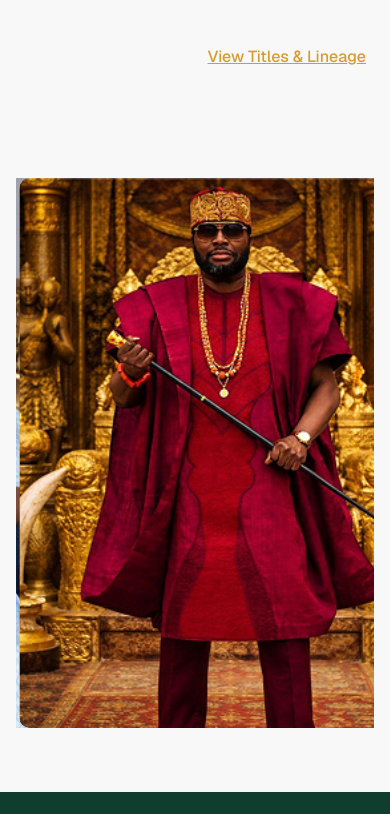
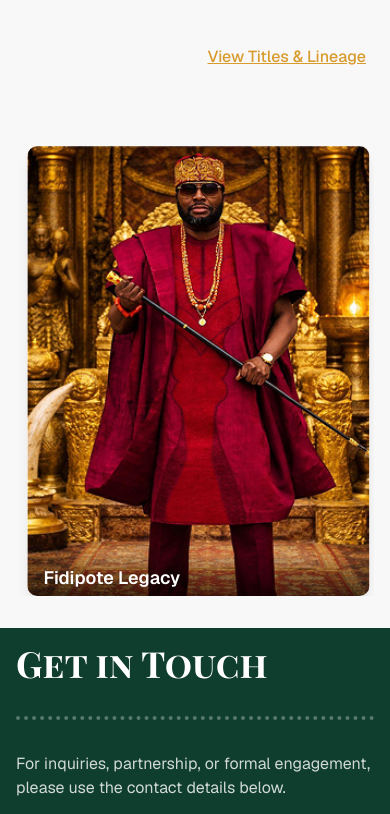
Before and after one commit to Guns-akimbo/Prince-Jagun-Portfolio-, a Next.js app: page / in a window 390 px wide. Shown: the part 4187-5001 px from the top of the page. Built offline with nearby package versions, Linux system fonts and the light colour scheme.

Commit message:
adjust carousel on mobile

```diff
--- a/src/components/landingpage/contents/carousel.tsx
+++ b/src/components/landingpage/contents/carousel.tsx
@@ -13,37 +13,31 @@ const CarouselSection = () => {
   const images = [
     {
       src: "/images/aboutimage.jpeg",
-      alt: "Prince Adedotun Olateju-Jagun",
-      title: "Prince Portrait",
+      title: " Omo’ba Adedotun A. Olateju-Jagun ",
     },
     {
       src: "/images/frame1.jpg",
-      alt: "Cultural Heritage",
-      title: "Cultural Traditions",
+      title: "Cultural Heritage",
     },
     {
       src: "/images/frame3.jpg",
-      alt: "Fidipote Food Market",
-      title: "Food Security Initiative",
+      title: "Fidipote Legacy",
     },
     {
       src: "/images/frame2.jpg",
-      alt: "Royal Ceremony",
       title: "Royal Heritage",
     },
-
     {
       src: "/images/frame4.jpg",
-      alt: "Fidipote Royalty Limited",
-      title: "Real Estate Development",
+      title: "Fidipote Royalty Limited",
     },
   ];
 
   return (
-    <section className="py-16 px-4 bg-[#F8F8F8]">
+    <section className="py-8 md:py-16 px-4 bg-[#F8F8F8]">
       <div className="container mx-auto">
         <Carousel
-          className="max-w-9xl mx-auto"
+          className="w-full max-w-9xl mx-auto"
           plugins={[
             Autoplay({
               delay: 3000,
@@ -56,21 +50,27 @@ const CarouselSection = () => {
             loop: true,
           }}
         >
-          <CarouselContent className="-ml-2 md:-ml-4">
+          <CarouselContent>
             {images.map((image, index) => (
-              <CarouselItem
-                key={index}
-                className="pl-2 md:pl-4 md:basis-1/2 lg:basis-1/3"
-              >
-                <Card className="border-none shadow-lg hover:shadow-xl transition-shadow duration-300 w-100 ">
-                  <CardContent className="p-0 cursor-pointer group ">
-                    <div className="relative overflow-hidden rounded-lg w-full h-full">
-                      <img
-                        src={image.src}
-                        alt={image.alt}
-                        className="w-[400px] h-[550px] object-cover rounded-lg group-hover:scale-105 transition-transform duration-300"
-                      />
-                      <div className="absolute inset-0 bg-opacity-0 group-hover:bg-opacity-30 transition-all duration-300 rounded-lg"></div>
+              <CarouselItem key={index} className="md:basis-1/2 lg:basis-1/3">
+                <Card className="border-none shadow-lg hover:shadow-xl transition-shadow duration-300 overflow-hidden mx-2">
+                  <CardContent className="p-0 cursor-pointer group">
+                    <div className="relative overflow-hidden">
+                      {/* Image container with responsive aspect ratio */}
+                      <div className="relative w-full h-[450px] sm:h-[400px] md:h-[500px] lg:h-[660px] 2xl:h-[660px]">
+                        <img
+                          src={image.src}
+                          className="w-full h-full object-cover group-hover:scale-105 transition-transform duration-300"
+                          // Using object-position to ensure faces/bodies aren't cropped
+                          style={{ objectPosition: "center 30%" }}
+                        />
+                        <div className="absolute inset-0 bg-gradient-to-t from-black/20 to-transparent opacity-0 group-hover:opacity-100 transition-opacity duration-300" />
+                      </div>
+
+                      {/* Optional caption overlay */}
+                      <div className="absolute bottom-0 left-0 right-0 bg-gradient-to-t from-black/70 to-transparent p-4 text-white transform translate-y-2 group-hover:translate-y-0 transition-transform duration-300">
+                        <h3 className="text-lg font-semibold">{image.title}</h3>
+                      </div>
                     </div>
                   </CardContent>
                 </Card>
@@ -78,8 +78,9 @@ const CarouselSection = () => {
             ))}
           </CarouselContent>
 
-          {/* <CarouselPrevious className="hidden md:flex left-2 md:left-4 lg:-left-16 bg-[#0F3D2E] text-white border-none hover:bg-[#0F3D2E]/80 cursor-pointer disabled:opacity-50 disabled:cursor-not-allowed w-8 h-8 md:w-10 md:h-10" /> */}
-          {/* <CarouselNext className="hidden md:flex right-2 md:right-4 lg:-right-16 bg-[#0F3D2E] text-white border-none hover:bg-[#0F3D2E]/80 cursor-pointer disabled:opacity-50 disabled:cursor-not-allowed w-8 h-8 md:w-10 md:h-10" /> */}
+          {/* Optional: Show navigation on mobile if needed */}
+          {/* <CarouselPrevious className="hidden sm:flex left-2 md:left-4 lg:-left-16 bg-[#0F3D2E] text-white border-none hover:bg-[#0F3D2E]/80 cursor-pointer disabled:opacity-50 disabled:cursor-not-allowed w-8 h-8 md:w-10 md:h-10" /> */}
+          {/* <CarouselNext className="hidden sm:flex right-2 md:right-4 lg:-right-16 bg-[#0F3D2E] text-white border-none hover:bg-[#0F3D2E]/80 cursor-pointer disabled:opacity-50 disabled:cursor-not-allowed w-8 h-8 md:w-10 md:h-10" /> */}
         </Carousel>
       </div>
     </section>
```
